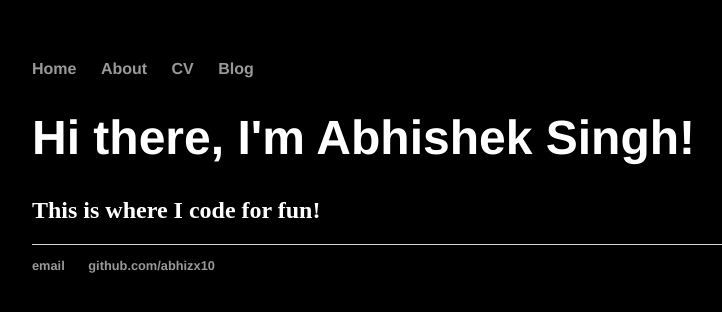
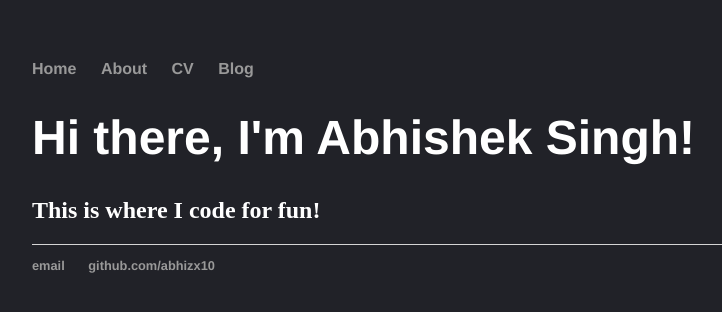
Before and after one commit to Abhizx10/abhizx10.github.io, a plain HTML site: page index.html in a window 1280 px wide. Shown: the whole page, without its empty margins (160-882 px from the left). Drawn offline with Linux system fonts and the light colour scheme.

Commit message:
change background color

```diff
--- a/css/main.css
+++ b/css/main.css
@@ -1,7 +1,7 @@
 body {
     margin: 60px auto;
     width: 70%;
-    background: black
+    background: #212228;
 }
 nav ul, footer ul {
     font-family:'Helvetica', 'Arial', 'Sans-Serif';
```
